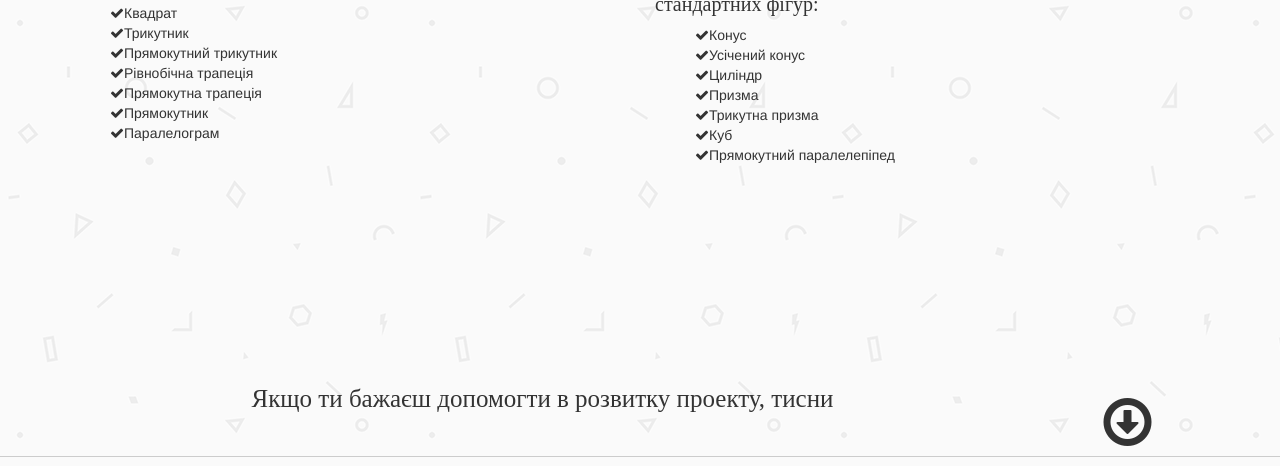
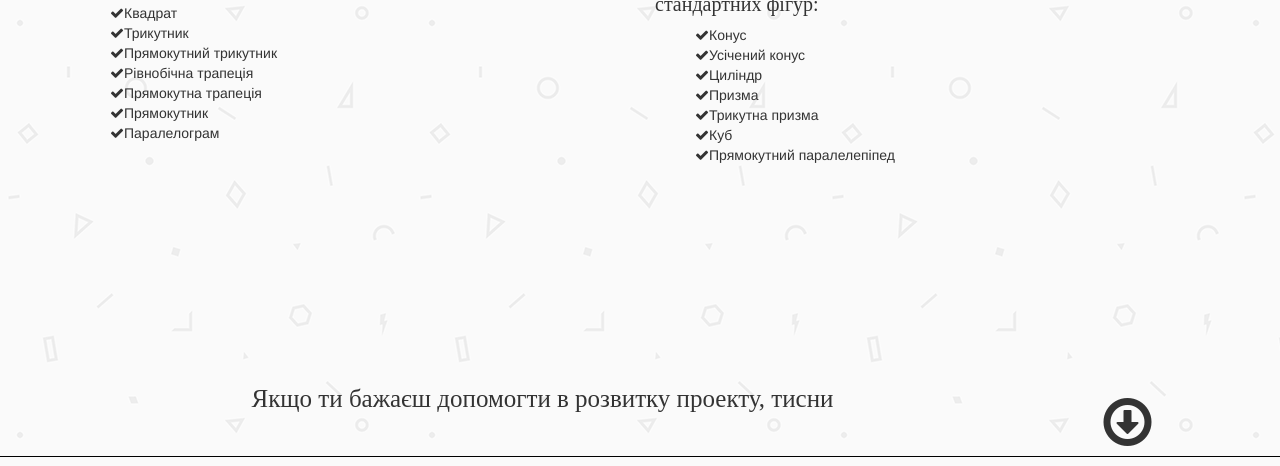
Before and after one commit to raynnir/raynnir.geometrylibrary.github.io, a plain HTML site: page info.html in a window 1280 px wide. Shown: the part 766-1232 px from the top of the page. Drawn offline with nearby package versions, Linux system fonts and the light colour scheme; a web font is replaced by a local one.

Commit message:
MAIN COMMIT V1.1

```diff
--- a/CSS/guide.css
+++ b/CSS/guide.css
@@ -45,13 +45,14 @@ a:hover,a:focus {
     color:white;
 }
 
-hr{
+hr {
     display: block;
     height: 1px;
     border: 0;
-    border-top: 1px solid #ccc;
+    border-top: 1px solid #000000;
     margin: 1em 0;
     padding: 0;
+
 }
 
 .navbar{
--- a/CSS/index.css
+++ b/CSS/index.css
@@ -38,7 +38,7 @@ hr {
     border-top: 1px solid #000000;
     margin: 1em 0;
     padding: 0;
-    color: blac;
+
 
 }
 
--- a/CSS/info.css
+++ b/CSS/info.css
@@ -51,9 +51,10 @@ hr {
     display: block;
     height: 1px;
     border: 0;
-    border-top: 1px solid #ccc;
+    border-top: 1px solid #000000;
     margin: 1em 0;
     padding: 0;
+    color: blac;
 }
 
 .navbar {
--- a/info.html
+++ b/info.html
@@ -102,7 +102,7 @@
 
 
     <!-- Footer -->
-<div>
+<div class="">
         <hr>
         <div class="container">
             <div class="row">
```
